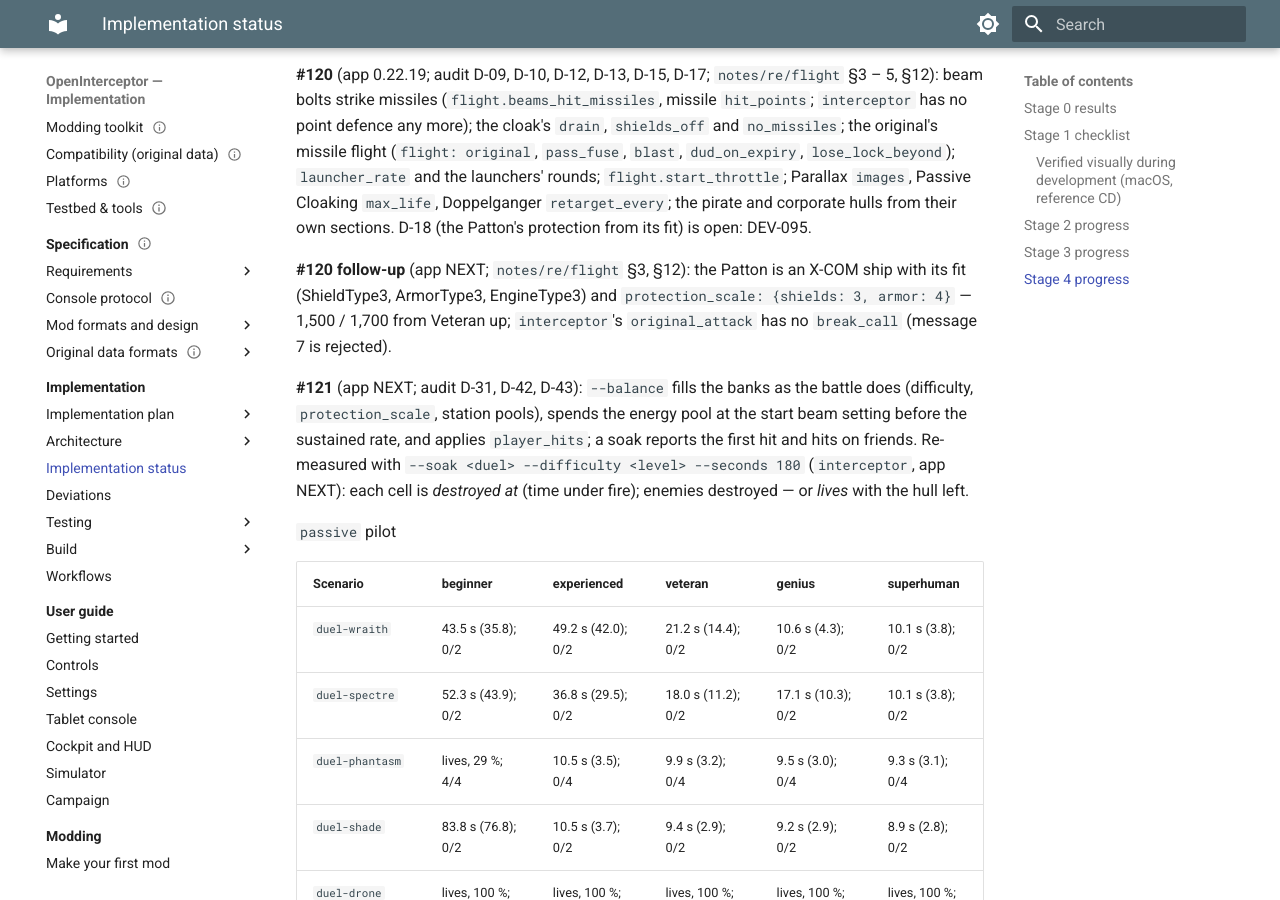
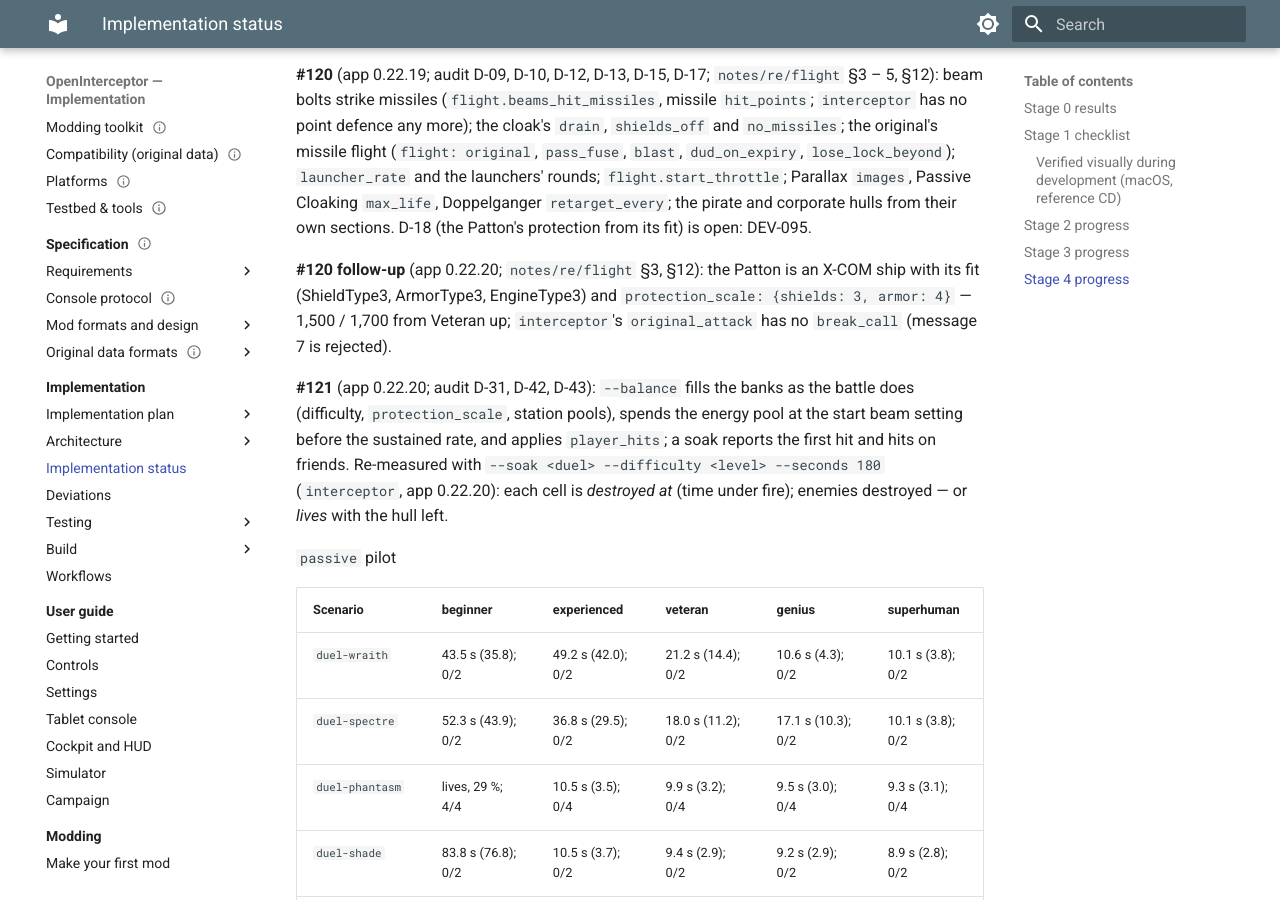
Before and after one commit to bbogovich/OpenInterceptor, an MkDocs documentation site: the page built from docs/implementation/status.md, in a window 1280 px wide and 900 px high, scrolled down 24113 px. Built offline with MkDocs 1.6.1 and Material for MkDocs 9.7.7, drawn with Linux system fonts in a browser that asks for light colours.

Commit message:
Docs: app 0.22.20
Co-Authored-By: Claude Opus 5.5 <noreply@anthropic.com>

```diff
--- a/docs/implementation/status.md
+++ b/docs/implementation/status.md
@@ -435,14 +435,14 @@ and the launchers' rounds; `flight.start_throttle`; Parallax `images`, Passive C
 Doppelganger `retarget_every`; the pirate and corporate hulls from their own sections. D-18 (the
 Patton's protection from its fit) is open: DEV-095.
 
-**#120 follow-up** (app NEXT; `notes/re/flight` §3, §12): the Patton is an X-COM ship with its fit
+**#120 follow-up** (app 0.22.20; `notes/re/flight` §3, §12): the Patton is an X-COM ship with its fit
 (ShieldType3, ArmorType3, EngineType3) and `protection_scale: {shields: 3, armor: 4}` — 1,500 / 1,700
 from Veteran up; `interceptor`'s `original_attack` has no `break_call` (message 7 is rejected).
 
-**#121** (app NEXT; audit D-31, D-42, D-43): `--balance` fills the banks as the battle does
+**#121** (app 0.22.20; audit D-31, D-42, D-43): `--balance` fills the banks as the battle does
 (difficulty, `protection_scale`, station pools), spends the energy pool at the start beam setting
 before the sustained rate, and applies `player_hits`; a soak reports the first hit and hits on
-friends. Re-measured with `--soak <duel> --difficulty <level> --seconds 180` (`interceptor`, app NEXT):
+friends. Re-measured with `--soak <duel> --difficulty <level> --seconds 180` (`interceptor`, app 0.22.20):
 each cell is *destroyed at* (time under fire); enemies destroyed — or *lives* with the hull left.
 
 `passive` pilot
```
Also changed, not shown: docs/implementation/deviations/index.md (+2 -2 lines), docs/implementation/testing/unit-tests.md (+1 -1 lines), docs/modding/behaviours.md (+1 -1 lines), docs/modding/reference.md (+1 -1 lines), docs/user-guide/getting-started.md (+2 -2 lines).
